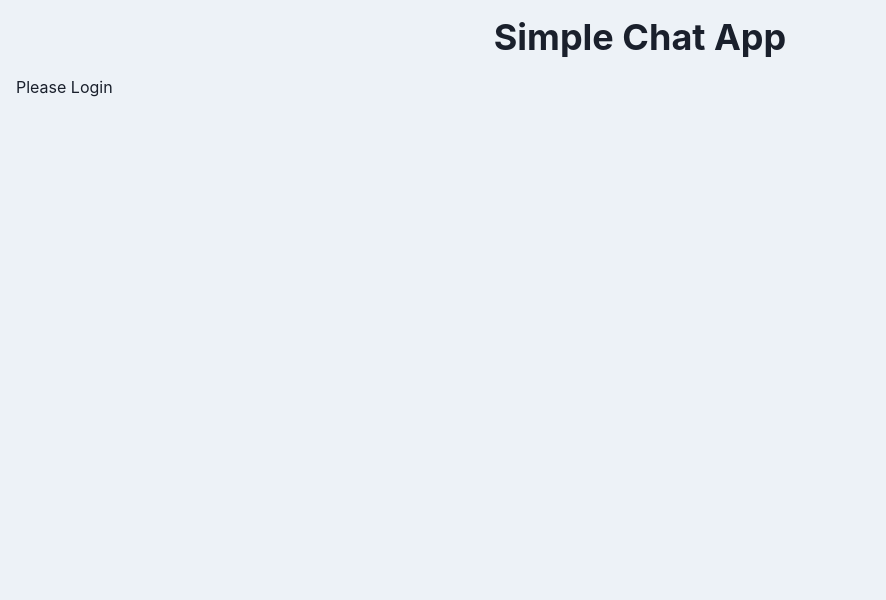
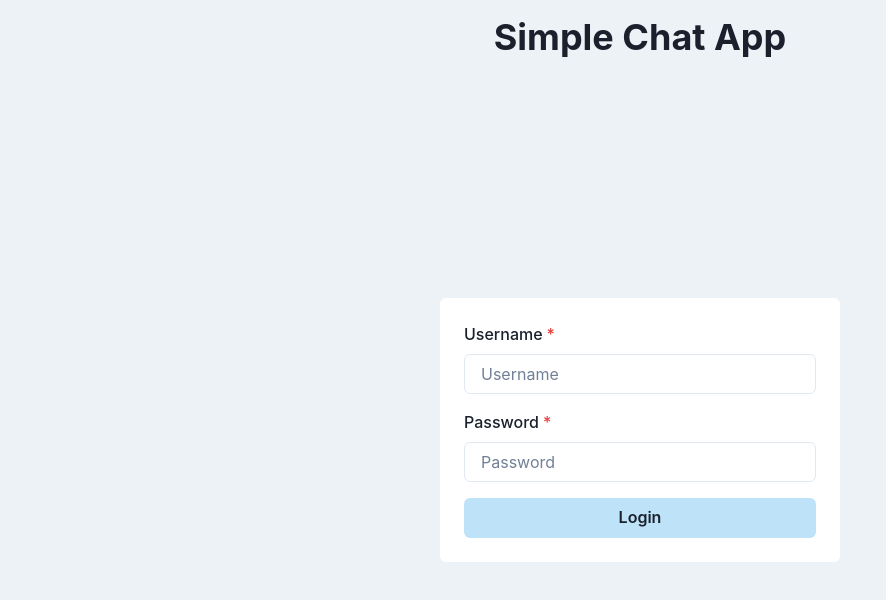
Before and after one commit to shiiyan/my-simple-real-time-chat-app, a React (Create React App) app in the folder frontend/: page /login in a window 1280 px wide. Shown: the top 600 px of the page, without its empty margins (0-886 px from the left). Built offline with nearby package versions, Linux system fonts and the light colour scheme.

Commit message:
feat: add login form

```diff
--- a/frontend/src/Login.tsx
+++ b/frontend/src/Login.tsx
@@ -1,7 +1,73 @@
+import {
+  Box,
+  Button,
+  Flex,
+  FormControl,
+  FormLabel,
+  Input,
+} from "@chakra-ui/react";
+import axios from "axios";
+import { useState } from "react";
+
+const currentClientId = "3e00193e-c52d-4340-b040-7b1be9a1ef77";
+
 function Login() {
-    return (
-        <h2>Please Login</h2>
-    );
+  const [username, setUsername] = useState("");
+  const [password, setPassword] = useState("");
+
+  const handleLogin = async () => {
+    try {
+      const response = await axios.post(
+        "http://localhost:3000/login",
+        {
+          username,
+          password,
+        },
+        {
+          headers: {
+            "X-Client-ID": currentClientId,
+          },
+        }
+      );
+      localStorage.setItem("token", response.data.token);
+    } catch {
+      console.error("Login failed");
+    }
+  };
+
+  return (
+    <Flex height="100%" alignItems="center" justifyContent="center">
+      <Box bg="white" p={6} rounded="md" w="100%" maxW={400}>
+        <FormControl id="username" isRequired>
+          <FormLabel>Username</FormLabel>
+          <Input
+            type="text"
+            placeholder="Username"
+            value={username}
+            onChange={(e) => setUsername(e.target.value)}
+          ></Input>
+        </FormControl>
+        <FormControl id="password" mt={4} isRequired>
+          <FormLabel>Password</FormLabel>
+          <Input
+            type="password"
+            placeholder="Password"
+            value={password}
+            onChange={(e) => setPassword(e.target.value)}
+          ></Input>
+        </FormControl>
+        <Button
+          width="100%"
+          mt={4}
+          type="submit"
+          bg="blue.100"
+          onClick={handleLogin}
+        >
+          Login
+        </Button>
+      </Box>
+    </Flex>
+  );
 }
 
 export default Login;
```
